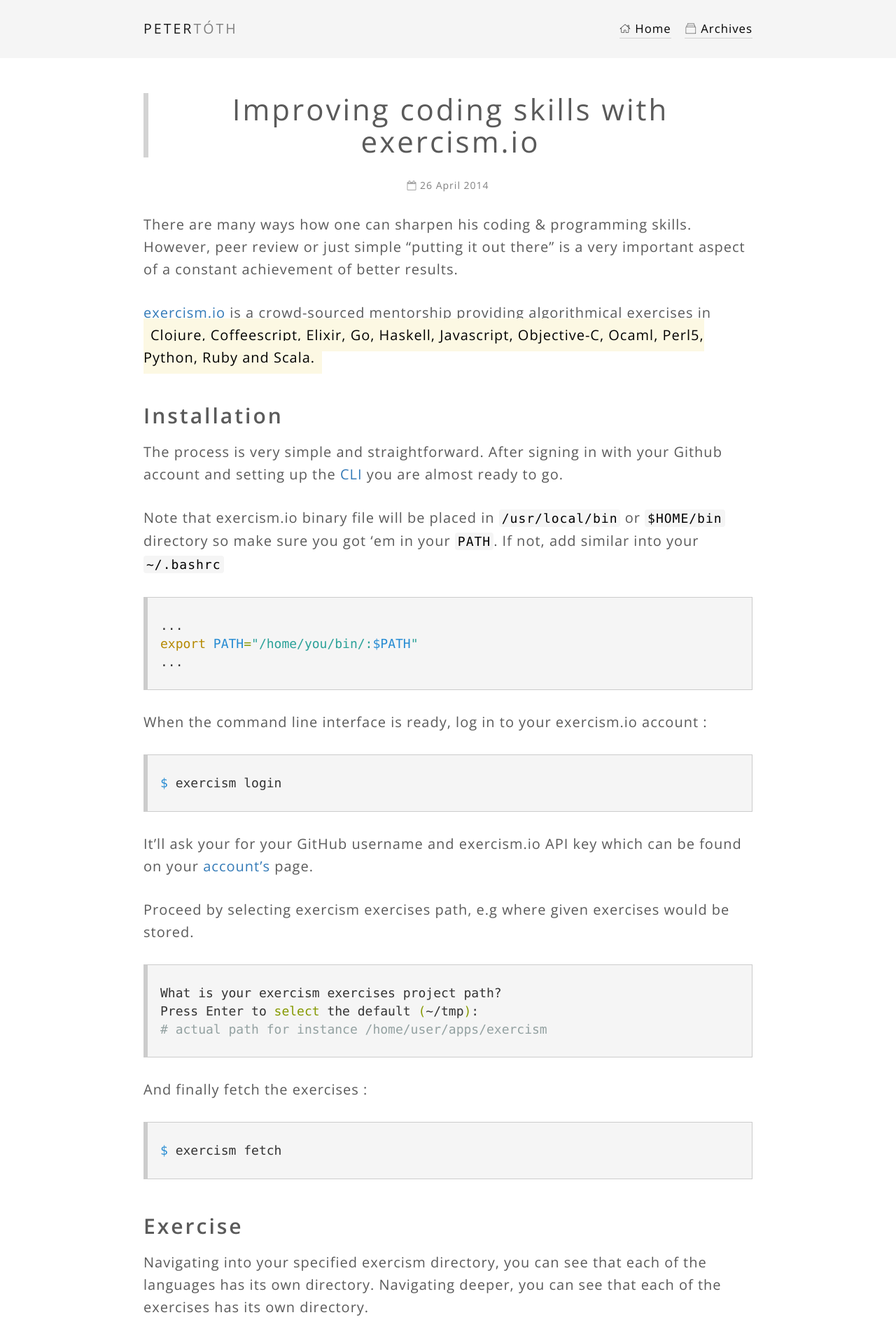
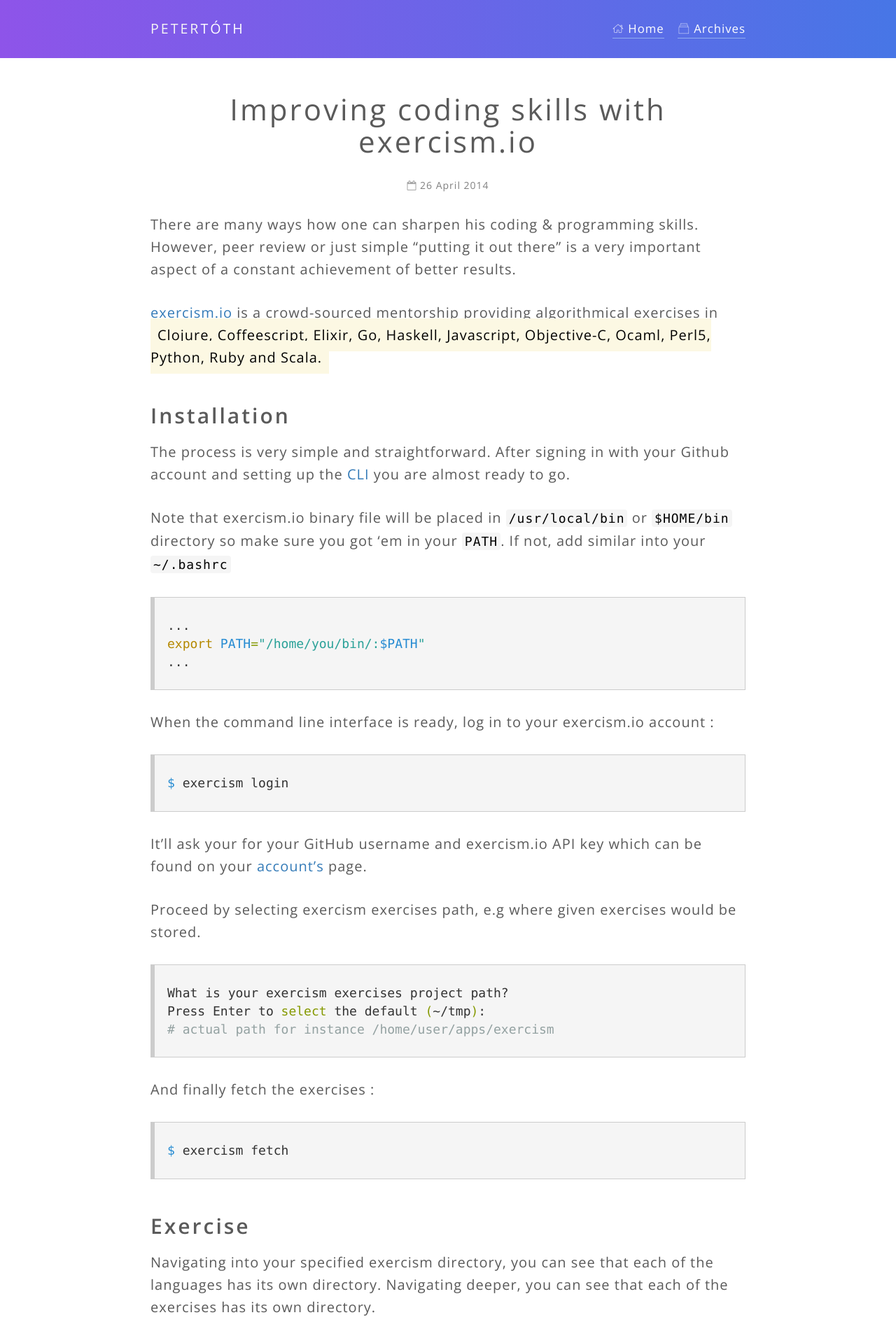
Before and after one commit to joshidhruv/petertoth.github.io, a Jekyll site: the page built from _posts/2014-04-26-improving-coding-skills-with-exercism-dot-io.markdown, in a window 1280 px wide. Shown: the top 1919 px of the page at 70% size. Built offline with Jekyll 4.4.1, drawn with Linux system fonts in a browser that asks for light colours; nearby versions of some CDN libraries; comment, search, counter and statistics services are not loaded.

Commit message:
Build site at 2014-09-08 14:34:34 UTC

```diff
--- a/_includes/blog/head.html
+++ b/_includes/blog/head.html
@@ -17,6 +17,7 @@
     <link rel="stylesheet" href="{{ "/css/main.css" | prepend: site.baseurl }}">
     <link rel="stylesheet" href="{{ "/css/blog.css" | prepend: site.baseurl }}">
     <link rel="stylesheet" href="{{ "/css/overrides.css" | prepend: site.baseurl }}">
+    <link rel="stylesheet" href="{{ "/css/nojs.css" | prepend: site.baseurl }}">
 
     <script src="//ajax.googleapis.com/ajax/libs/jquery/1.11.1/jquery.min.js"></script>
     <script src="{{ "/js/analytics.js" | prepend: site.baseurl }}"></script>
--- a/css/blog.scss
+++ b/css/blog.scss
@@ -7,7 +7,7 @@
 @import "bourbon/bourbon";
 @import "flaticon";
 
-.content {
+.container {
   padding-right: 25px;
   padding-left: 25px;
   margin-right: auto;
@@ -18,6 +18,7 @@
   padding: 25px 0 20px;
   background: whitesmoke;
   font-weight: 300;
+  @include background-image(linear-gradient(to left, #4776E6, #8E54E9));
 
   .brand {
     h1 {
@@ -28,14 +29,14 @@
       letter-spacing: 3px;
 
       a {
-        color: gray;
+        color: white;
 
         span {
-          color: shade(gray, 80%);
+          color: whitesmoke;
         }
 
         &:hover {
-          color: black;
+          color: tint(#4976E6, 30%);
         }
       }
     }
@@ -56,15 +57,15 @@
         &:last-of-type { margin-right: 0;padding-right: 0;border-right: none }
 
         a {
-          color: black;
+          color: white;
           padding-bottom: 2px;
-          border-bottom: 1px solid lightgray;
+          border-bottom: 1px solid tint(#4776E6, 40%);
 
           i {
             margin-right: 5px;
           }
 
-          &:hover { border-bottom: 1px solid black }
+          &:hover { border-bottom: 1px solid white }
         }
       }
     }
@@ -154,7 +155,6 @@
 
   .title {
     font-size: 3em;
-    border-left: 7px solid lightgray;
   }
 
   .next-previous {
@@ -179,6 +179,7 @@
 .comments {
   padding: 35px 0 50px;
   background: #F5F5F5;
+  border-top: 1px solid lightgray;
   border-bottom: 1px solid shade(whitesmoke, 4%);
 
   h1 {
--- a/css/nojs.scss
+++ b/css/nojs.scss
@@ -26,3 +26,9 @@
     background: black;
   }
 }
+
+.no-cssgradients {
+  #header {
+    background-color: #6C64E7;
+  }
+}
```
Also changed, not shown: _layouts/blog.html (+5 -5 lines), js/modernizr.js.
